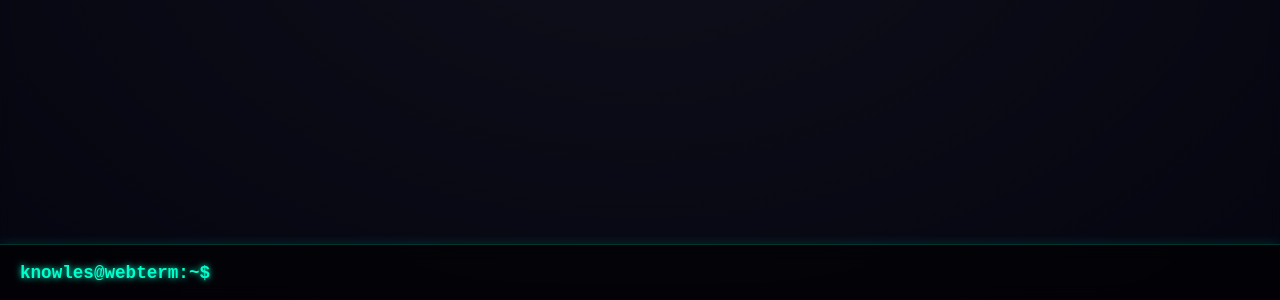
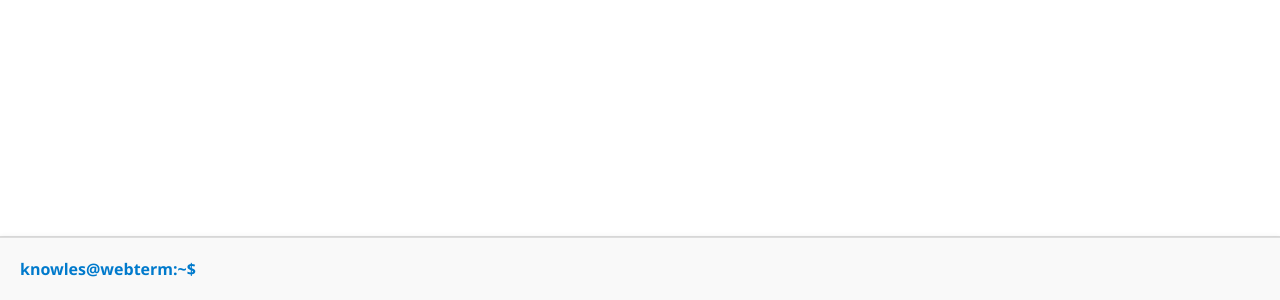
Before and after one commit to Riley36666/Portfolio, a website: page private/terminal.html in a window 1280 px wide. Shown: the part 500-800 px from the top of the page. Drawn offline with Linux system fonts and the light colour scheme; files that its build step writes are made by us from their sources; files whose address does not match are found by name.

Commit message:
Update terminal.css

```diff
--- a/private/terminal.css
+++ b/private/terminal.css
@@ -9,25 +9,23 @@ body {
   height: 100vh;
   display: flex;
   flex-direction: column;
-  background: radial-gradient(ellipse at center, #0f0f1b 0%, #050510 100%);
-  font-family: 'JetBrains Mono', monospace;
-  color: #00ffcc;
+  background-color: #f4f4f5;
+  font-family: 'Segoe UI', 'Roboto', sans-serif;
+  color: #333;
   overflow: hidden;
 }
 
-/* Terminal Output Area */
+/* Terminal output area */
 #terminal {
   flex: 1;
   padding: 20px;
   overflow-y: auto;
-  font-size: 1rem;
-  line-height: 1.7;
-  background: transparent;
-  color: #caffff;
-  backdrop-filter: blur(6px);
-  -webkit-backdrop-filter: blur(6px);
-  text-shadow: 0 0 5px #00ffe0;
+  font-size: 0.95rem;
+  line-height: 1.6;
+  background-color: #ffffff;
+  color: #333;
   scroll-behavior: smooth;
+  border-bottom: 1px solid #ddd;
 }
 
 /* Scrollbar styling */
@@ -35,64 +33,51 @@ body {
   width: 8px;
 }
 #terminal::-webkit-scrollbar-thumb {
-  background: #00ffc3;
+  background: #ccc;
   border-radius: 4px;
 }
 #terminal::-webkit-scrollbar-track {
-  background: transparent;
+  background: #f0f0f0;
 }
 
-/* Input section */
+/* Input area */
 #input-line {
   display: flex;
   align-items: center;
-  padding: 14px 20px;
-  background: rgba(0, 0, 0, 0.6);
-  border-top: 1px solid rgba(0, 255, 204, 0.2);
-  box-shadow: 0 -2px 10px rgba(0, 255, 204, 0.1);
-  backdrop-filter: blur(8px);
+  gap: 10px;
+  padding: 16px 20px;
+  background-color: #f9f9f9;
+  border-top: 1px solid #ddd;
+  box-shadow: 0 -1px 5px rgba(0, 0, 0, 0.05);
 }
 
-/* Prompt label */
+/* Prompt text */
 #prompt {
-  color: #00ffcc;
-  font-weight: bold;
-  font-size: 1.1rem;
-  text-shadow: 0 0 6px #00ffcc;
+  color: #007acc;
+  font-weight: 600;
+  font-size: 1rem;
 }
 
-/* Input box */
+/* Command input */
 #command {
-  flex: 1;
   background: transparent;
   border: none;
   outline: none;
-  color: #caffff;
-  font-size: 1.05rem;
+  color: #333;
+  flex: 1;
   font-family: inherit;
-  padding: 4px;
-  caret-color: #00ffd0;
-  text-shadow: 0 0 3px #00ffd0;
+  font-size: 1rem;
+  padding: 4px 0;
 }
 
 #command::placeholder {
-  color: #5affd9;
-  opacity: 0.4;
+  color: #888;
+  opacity: 0.6;
   font-style: italic;
 }
 
 /* Text selection */
 ::selection {
-  background: #00ffd0;
-  color: #000b0b;
+  background: #cde7ff;
+  color: #000;
 }
-
-/* Add subtle animations */
-#terminal > * {
-  animation: fadeIn 0.15s ease-in-out;
-}
-
-@keyframes fadeIn {
-  from { opacity: 0; transform: translateY(2px); }
-  to { opacity: 1; transform: translateY(0); }
-}
```
